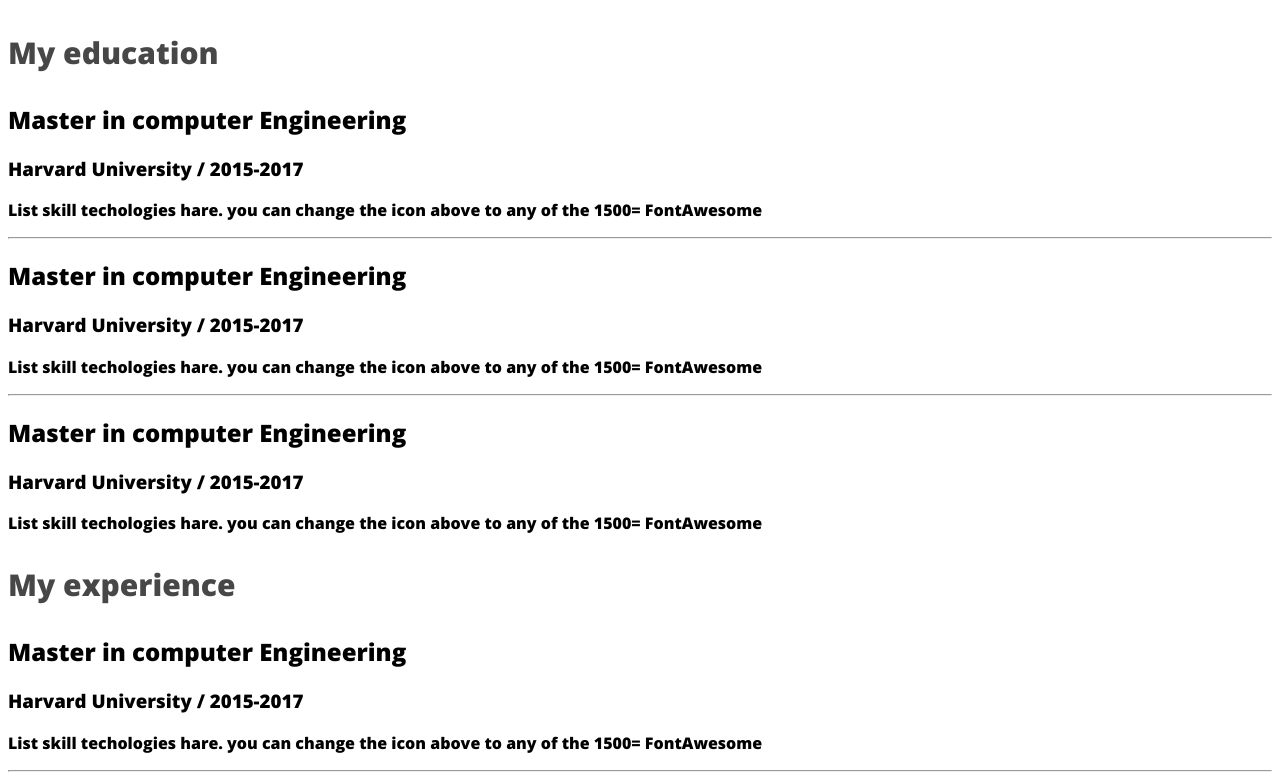
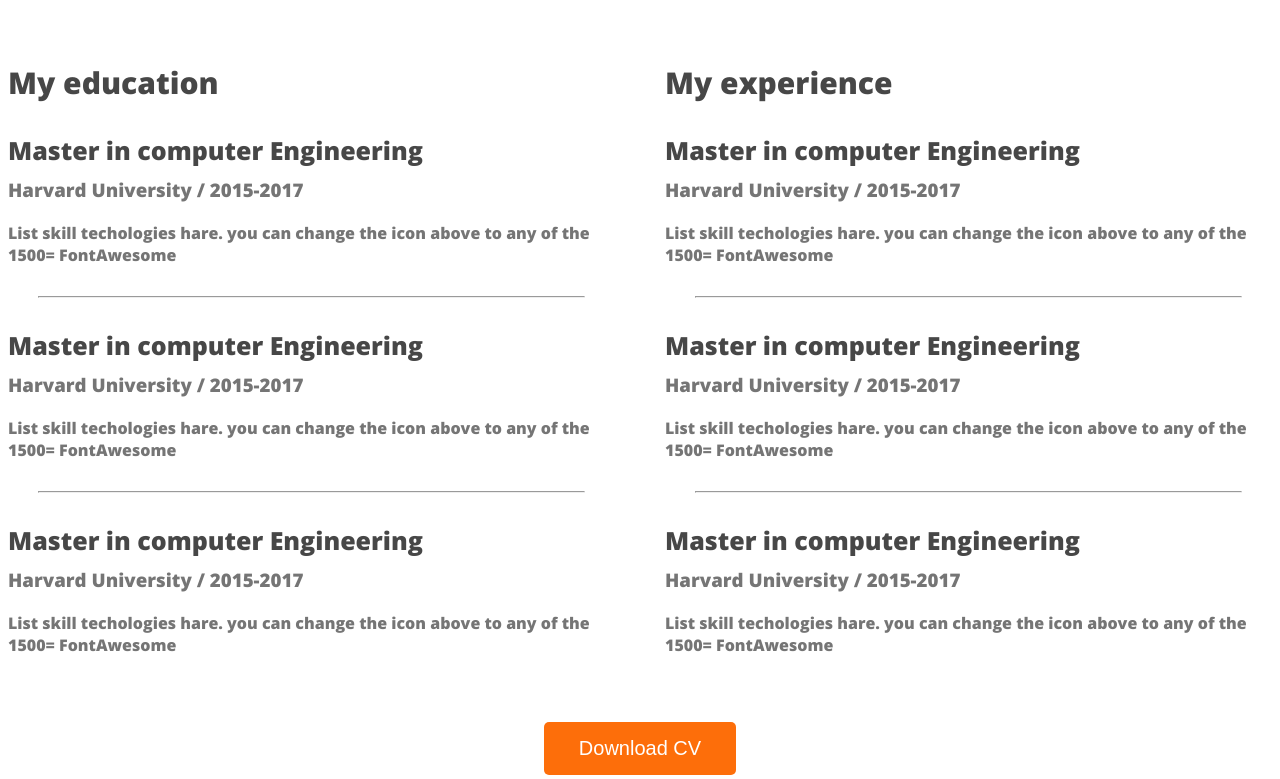
Before and after one commit to Yeasin7772/developer-portfolio, a plain HTML site: page index.html in a window 1280 px wide. Shown: the part 2181-2960 px from the top of the page. Drawn offline with nearby package versions, Linux system fonts and the light colour scheme.

```diff
--- a/index.html
+++ b/index.html
@@ -116,21 +116,21 @@
                     <div class="resume-item">
                         <h2 class="resume-item-title">Master in computer Engineering </h2>
                         <h3 class="resume-item-institute"> Harvard University / 2015-2017</h3>
-                        <p class="resume- resume-item-description"> List skill techologies hare. you can change the icon above to any of the 1500= FontAwesome</p>
+                        <p class="resume-item-description"> List skill techologies hare. you can change the icon above to any of the 1500= FontAwesome</p>
                     </div>
                     <hr>
 
                     <div class="resume-item">
                         <h2 class="resume-item-title">Master in computer Engineering </h2>
                         <h3 class="resume-item-institute"> Harvard University / 2015-2017</h3>
-                        <p class="resume- resume-item-description"> List skill techologies hare. you can change the icon above to any of the 1500= FontAwesome</p>
+                        <p class="resume-item-description"> List skill techologies hare. you can change the icon above to any of the 1500= FontAwesome</p>
                     </div>
                     <hr>
 
                     <div class="resume-item">
                         <h2 class="resume-item-title">Master in computer Engineering </h2>
                         <h3 class="resume-item-institute"> Harvard University / 2015-2017</h3>
-                        <p class="resume- resume-item-description"> List skill techologies hare. you can change the icon above to any of the 1500= FontAwesome</p>
+                        <p class=" resume-item-description"> List skill techologies hare. you can change the icon above to any of the 1500= FontAwesome</p>
                     </div>
 
 
@@ -140,25 +140,28 @@
                     <div class="resume-item">
                         <h2 class="resume-item-title">Master in computer Engineering </h2>
                         <h3 class="resume-item-institute"> Harvard University / 2015-2017</h3>
-                        <p class="resume- resume-item-description"> List skill techologies hare. you can change the icon above to any of the 1500= FontAwesome</p>
+                        <p class="resume-item-description"> List skill techologies hare. you can change the icon above to any of the 1500= FontAwesome</p>
                     </div>
                     <hr>
 
                     <div class="resume-item">
                         <h2 class="resume-item-title">Master in computer Engineering </h2>
                         <h3 class="resume-item-institute"> Harvard University / 2015-2017</h3>
-                        <p class="resume- resume-item-description"> List skill techologies hare. you can change the icon above to any of the 1500= FontAwesome</p>
+                        <p class="resume-item-description"> List skill techologies hare. you can change the icon above to any of the 1500= FontAwesome</p>
                     </div>
                     <hr>
 
                     <div class="resume-item">
                         <h2 class="resume-item-title">Master in computer Engineering </h2>
                         <h3 class="resume-item-institute"> Harvard University / 2015-2017</h3>
-                        <p class="resume- resume-item-description"> List skill techologies hare. you can change the icon above to any of the 1500= FontAwesome</p>
+                        <p class="resume-item-description"> List skill techologies hare. you can change the icon above to any of the 1500= FontAwesome</p>
                     </div>
                 </div>
 
 
+            </div>
+            <div class="download-cv">
+                <button class="btn-primary">Download CV</button>
             </div>
         </section>
 
--- a/styles/portfolio.css
+++ b/styles/portfolio.css
@@ -150,3 +150,32 @@ main section{
     font-size: 30px;
     font-weight: 700px;
 }
+.resume-item-title{
+    color: #474747;
+    font-size: 25px;
+    font-weight: 700;
+    margin-bottom: 10px;
+
+}
+
+.resume-item-institute{
+        margin-bottom: 20px;
+        margin-top: 0px;
+}
+
+.resume-container{
+    display: flex;
+    gap: 50px;
+}
+.resume-item-description, .resume-item-institute{
+    color: #757575;
+}
+.resume-container hr{
+    margin: 30px;
+}
+.download-cv{
+    text-align: center;
+    margin-top: 50px;
+
+
+}
```
